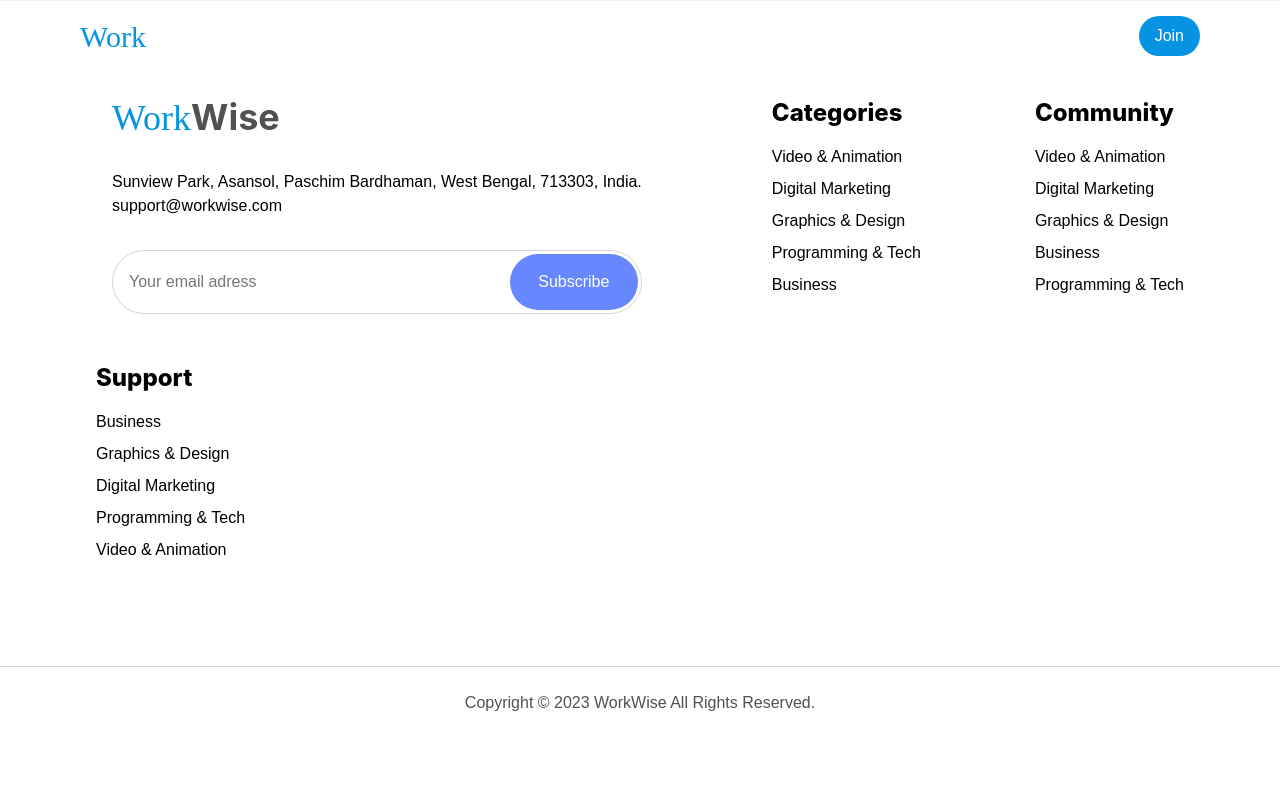
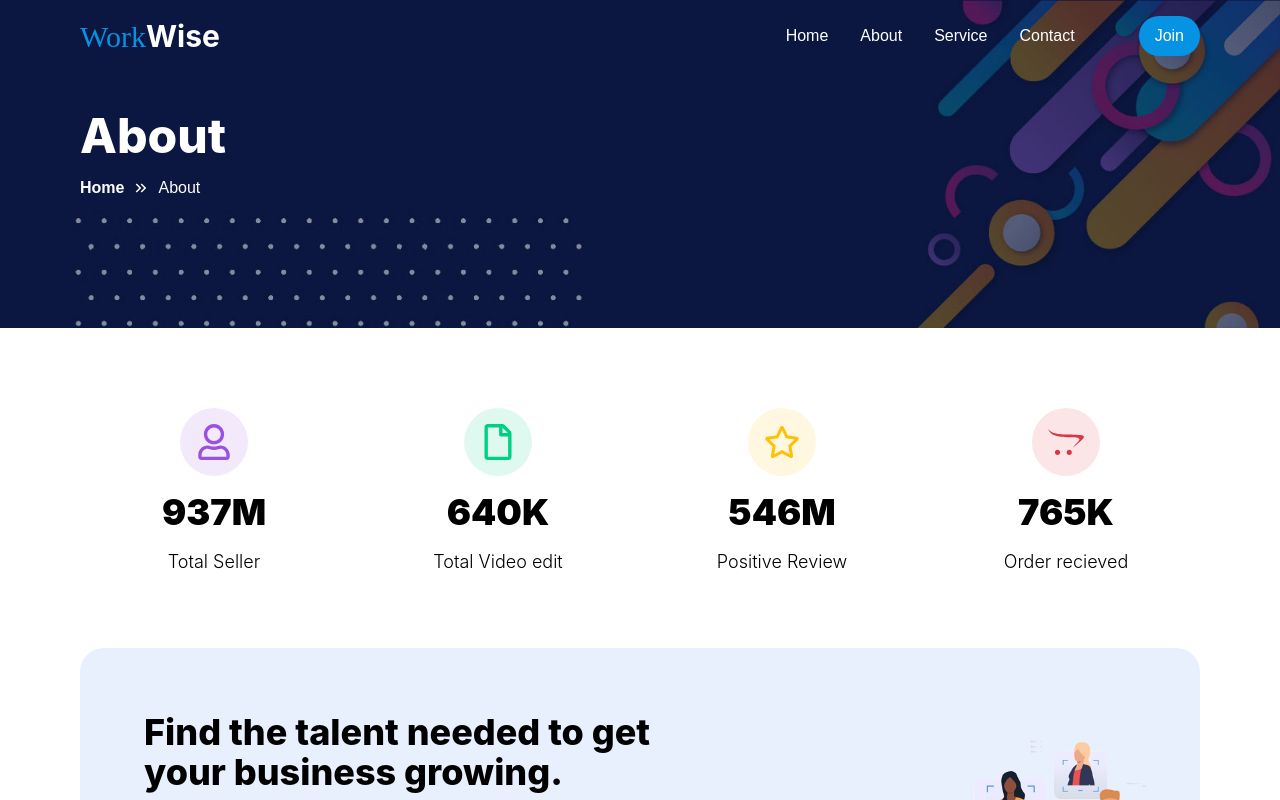
Before and after one commit to sankhasubhraroy/WorkWise-Frontend-React, a React (Create React App) app: page /about in a window 1280 px wide. Shown: the top 800 px of the page. Built offline with nearby package versions, Linux system fonts and the light colour scheme.

Commit message:
Created about-us & service page

```diff
--- a/src/pages/Home/Achievements.js
+++ b/src/components/Achievements.js
@@ -1,4 +1,4 @@
-import Counter from "../../components/Counter";
+import Counter from "./Counter";
 import { FaRegUser, FaRegFile, FaRegStar, FaOpencart } from "react-icons/fa";
 
 const Card = ({ accent, icon, suffix, body, from = 0, to = 100 }) => {
--- a/src/components/AnimatedRoutes.js
+++ b/src/components/AnimatedRoutes.js
@@ -4,6 +4,8 @@ import Navbar from "../layouts/Navbar";
 import Footer from "../layouts/Footer";
 import Home from "../pages/Home";
 import Contact from "../pages/Contact";
+import About from "../pages/About";
+import Service from "../pages/Service";
 
 const AnimatedRoutes = () => {
   const location = useLocation();
@@ -22,8 +24,8 @@ const AnimatedRoutes = () => {
             }
           >
             <Route index element={<Home />} />
-            <Route path="about" />
-            <Route path="service" />
+            <Route path="about" element={<About />} />
+            <Route path="service" element={<Service />} />
             <Route path="contact" element={<Contact />} />
           </Route>
         </Routes>
--- a/src/components/Map.js
+++ b/src/components/Map.js
@@ -13,7 +13,7 @@ const Map = ({ coordinates, zoom = 13 }) => {
       <MapContainer
         center={coordinates}
         zoom={zoom}
-        style={{ height: "100%", width: "100%" }}
+        style={{ height: "100%", width: "100%", zIndex: 0 }}
         scrollWheelZoom
       >
         <TileLayer
--- /dev/null
+++ b/src/pages/About/index.js
@@ -0,0 +1,15 @@
+import Achievements from "../../components/Achievements";
+import BreadCrumb from "../../components/BreadCrumb";
+import CallToAction from "../../components/CallToAction";
+
+const About = () => {
+  return (
+    <>
+      <BreadCrumb />
+      <Achievements />
+      <CallToAction />
+    </>
+  );
+};
+
+export default About;
--- a/src/pages/Contact/index.js
+++ b/src/pages/Contact/index.js
@@ -1,4 +1,5 @@
 import BreadCrumb from "../../components/BreadCrumb";
+import CallToAction from "../../components/CallToAction";
 import Map from "../../components/Map";
 import ContactForm from "./ContactForm";
 import Info from "./Info";
@@ -19,6 +20,7 @@ const Contact = () => {
           </div>
         </div>
       </section>
+      <CallToAction />
     </>
   );
 };
--- a/src/pages/Home/index.js
+++ b/src/pages/Home/index.js
@@ -1,6 +1,6 @@
 import BackToTop from "../../components/BackToTop";
 import CallToAction from "../../components/CallToAction";
-import Achievements from "./Achievements";
+import Achievements from "../../components/Achievements";
 import Brands from "./Brands";
 import Features from "./Features";
 import Hero from "./Hero";
--- /dev/null
+++ b/src/pages/Service/index.js
@@ -0,0 +1,11 @@
+import BreadCrumb from "../../components/BreadCrumb";
+
+const Service = () => {
+  return (
+    <>
+      <BreadCrumb />
+    </>
+  );
+};
+
+export default Service;
```
